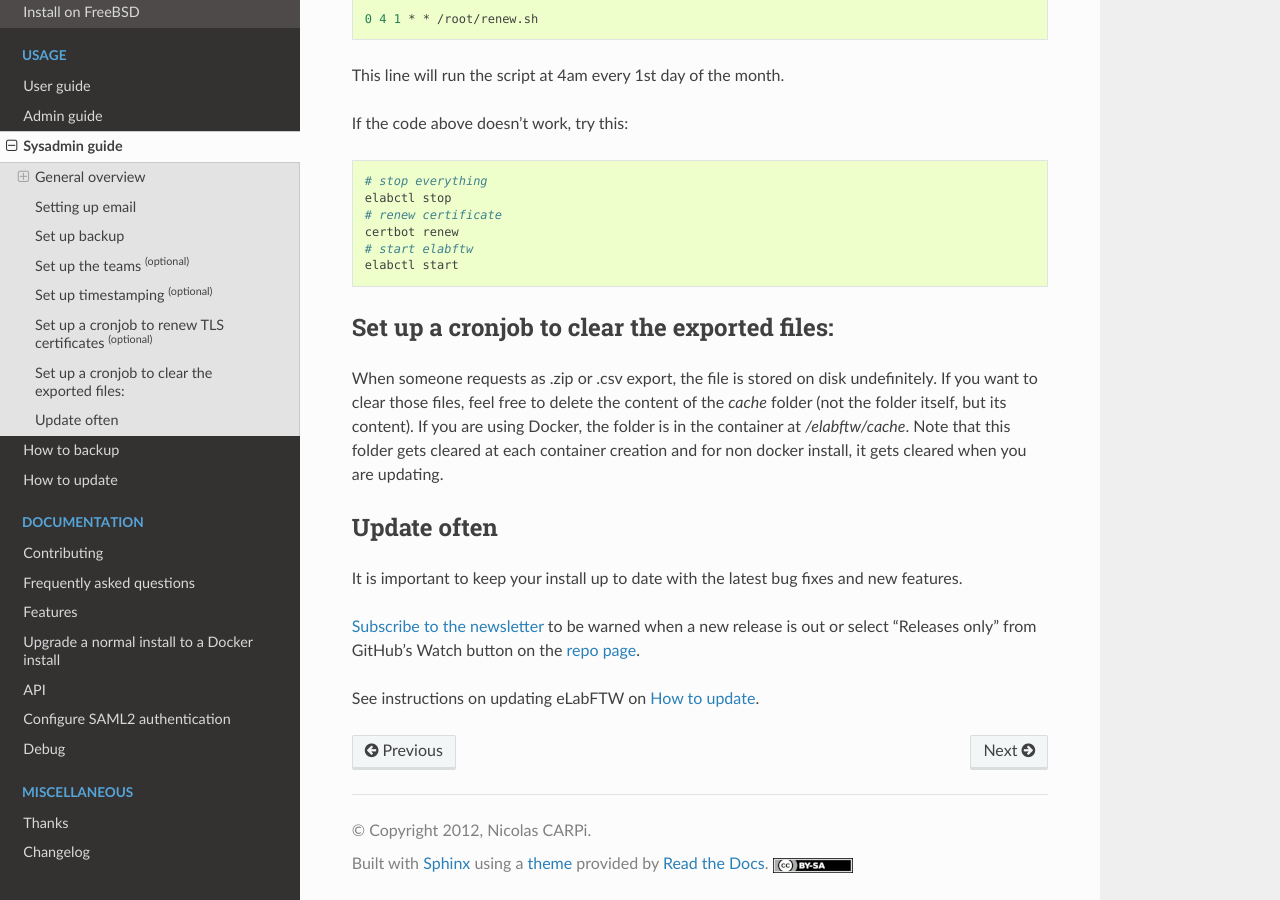
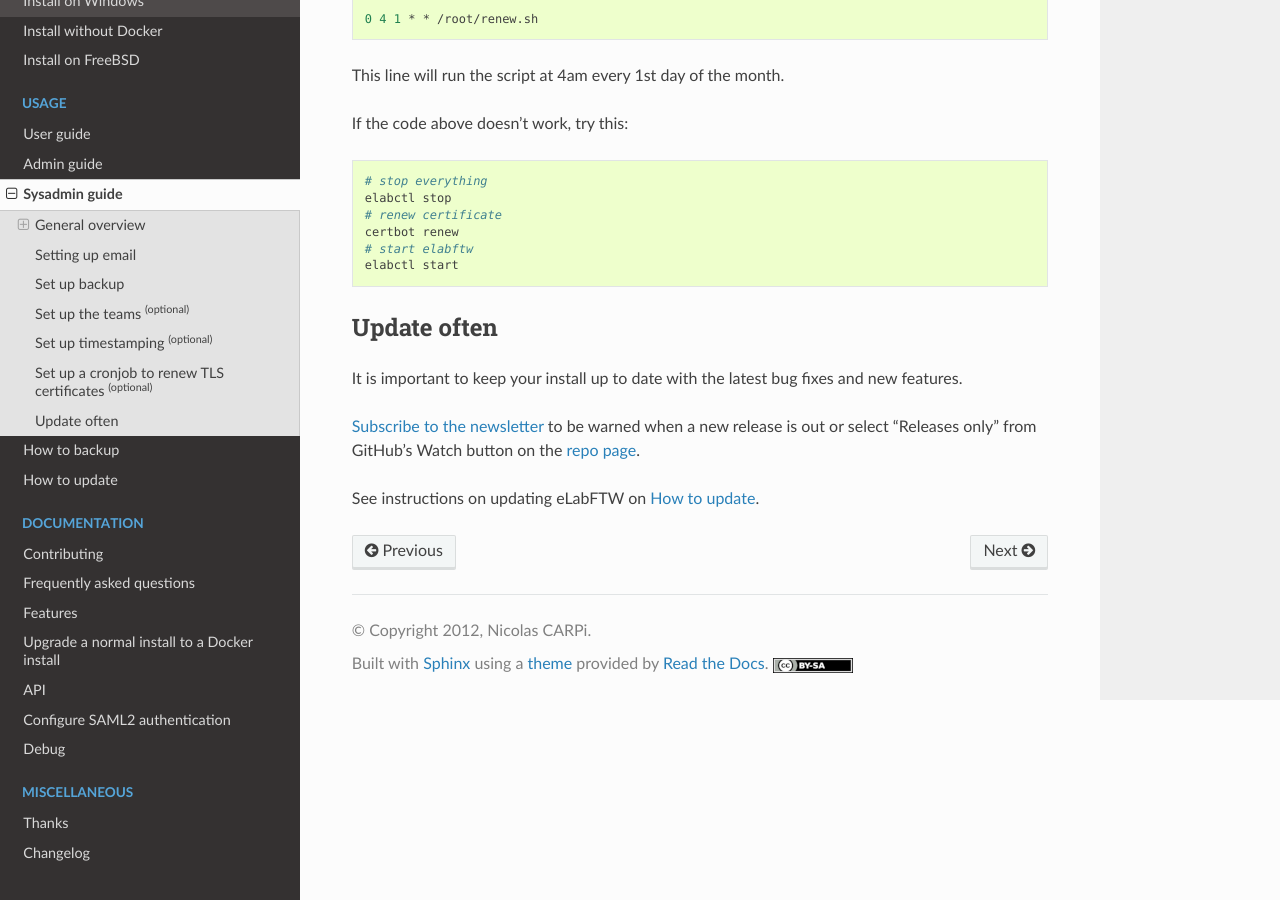
Before and after one commit to elabftw/elabdoc, a Sphinx documentation site: the page built from doc/sysadmin-guide.rst, in a window 1280 px wide and 900 px high, scrolled down 2418 px. Built offline with Sphinx 7.4.7 and the Read the Docs theme 2.0.0, drawn with Linux system fonts in a browser that asks for light colours; pages that are not in the unit, such as notebooks, are missing from menus.

```diff
--- a/doc/sysadmin-guide.rst
+++ b/doc/sysadmin-guide.rst
@@ -101,11 +101,6 @@
     # start elabftw
     elabctl start
 
-Set up a cronjob to clear the exported files:
----------------------------------------------
-
-When someone requests as .zip or .csv export, the file is stored on disk undefinitely. If you want to clear those files, feel free to delete the content of the `cache` folder (not the folder itself, but its content). If you are using Docker, the folder is in the container at `/elabftw/cache`. Note that this folder gets cleared at each container creation and for non docker install, it gets cleared when you are updating.
-
 Update often
 ------------
 
```
